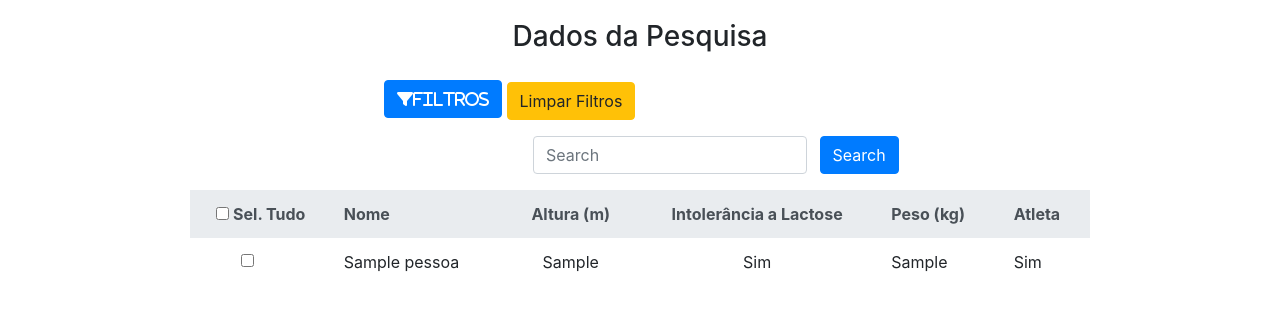
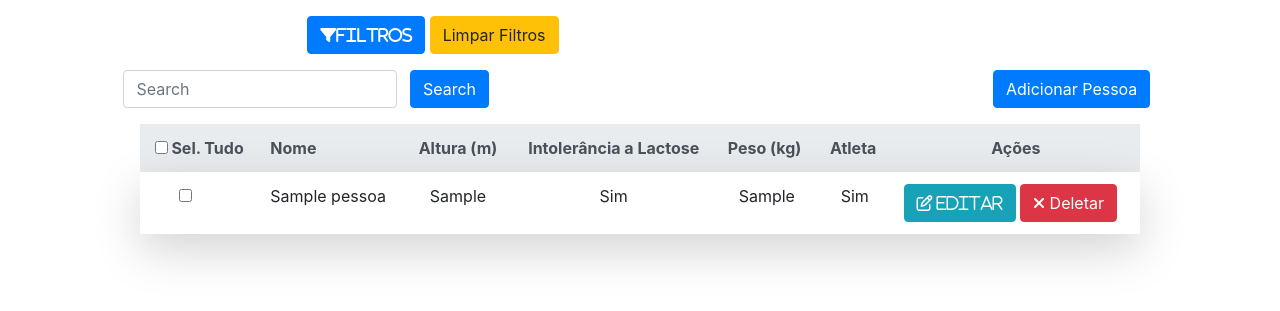
Before and after one commit to lucasmramires/pesquisa_de_pessoas, a PHP site: page / in a window 1280 px wide; the page is wider, and only the part inside the window is pictured. Shown: the top 311 px of that part. Run offline with PHP 8.4, Linux system fonts and the light colour scheme; tables that the repository leaves empty or names only in its code hold one stand-in row (values such as "Sample post"); some libraries are stand-ins or nearby versions.

Commit message:
layout hotfixes

```diff
--- a/index.php
+++ b/index.php
@@ -6,17 +6,13 @@ include_once 'php_action/db_connect.php';
 include_once 'includes/header.php';
 ?>
 
-<div class="row" id="background">
-    <div class="col s12 m6 push-m3">
-        <h3 id="title1">Dados da Pesquisa</h3>
+<form class="filters">
+    <p>
+    <div>
+        <a class="btn btn-primary" data-toggle="collapse" href="#collapseExample" role="button" aria-expanded="false" aria-controls="collapseExample"><i class="fa fa-filter" aria-hidden="true">Filtros</i></a>
+        <button class="btn btn-warning" type="submit">Limpar Filtros</button>
     </div>
-</div>
-<form class="filters">
-    <div >
-        <a class="btn btn-primary align-baseline" data-toggle="collapse" href="#collapseExample" role="button" aria-expanded="false" aria-controls="collapseExample"><i class="fa fa-filter" aria-hidden="true">Filtros</i></a>
-        <button class="btn btn-warning" type="submit">Limpar Filtros</button>
-
-    </div>
+    </p>
     <div class="collapse filter_types" id="collapseExample">
         <span><b>Altura: </b></span>
         <div class="form-check form-check-inline ind_form">
@@ -77,6 +73,7 @@ include_once 'includes/header.php';
     <div class="container">
         <input class="form-control mr-sm-2" type="text" placeholder="Search" aria-label="Search" name="nome">
         <button class="btn btn-primary my-2 my-sm-0" type="submit">Search</button>
+        <button class="btn btn-primary my-2 my-sm-0 add_person" type="submit">Adicionar Pessoa</button>
     </div>
 </form>
 </p>
@@ -91,6 +88,7 @@ include_once 'includes/header.php';
                     <th class="coluna2">Intolerância a Lactose</th>
                     <th class="coluna">Peso (kg)</th>
                     <th class="coluna">Atleta</th>
+                    <th class="coluna2">Ações </th>
                 </tr>
             </thead>
             <tbody>
@@ -99,13 +97,15 @@ include_once 'includes/header.php';
                 $resultado = filtro($connect, $_GET);
                 while($dados = mysqli_fetch_array($resultado)):
                 ?>
-                <tr>
+                <tr class="shadow-lg p-3 mb-5 bg-white rounded">
                     <td class="coluna2"><input class="form-check-input" type="checkbox" value="" id="defaultCheck1" name="check"></td>
-                    <td class="coluna"><?php echo $dados['nome']; ?></td>
+                    <td class="coluna "><?php echo $dados['nome']; ?></td>
                     <td class="coluna2"><?php echo $dados['altura']; ?></td>
                     <td class="coluna2"><?php echo ($dados['intolerancia'] == 0) ? "Não" : "Sim"; ?></td>
-                    <td class="coluna"><?php echo $dados['peso']; ?></td>
-                    <td class="coluna"><?php echo ($dados['atleta'] == 0) ? "Não" : "Sim"; ?></td>
+                    <td class="coluna2"><?php echo $dados['peso']; ?></td>
+                    <td class="coluna2"><?php echo ($dados['atleta'] == 0) ? "Não" : "Sim"; ?></td>
+                    <td><a class="btn btn-info" data-toggle="collapse" href="#collapseExample" role="button" aria-expanded="false" aria-controls="collapseExample"><i class="fa fa-pencil-square-o" aria-hidden="true"> Editar</i></a>
+                    <a class="btn btn-danger" data-toggle="collapse" href="#collapseExample" role="button" aria-expanded="false" aria-controls="collapseExample"><i class="fa fa-times" aria-hidden="true"></i> Deletar</i></a></td>
                 </tr>
                 <?php endwhile; ?>
 
--- a/stylesheet.css
+++ b/stylesheet.css
@@ -49,6 +49,7 @@
 
 #filter_types{
     text-align: left !important;
+
 }
 
 #global_form{
@@ -60,7 +61,7 @@
 .filters{
     position: relative;
     text-align: left;
-    margin-left: 30%;
+    margin-left: 24%;
 }
 
 #pag{
@@ -69,14 +70,18 @@
 }
 
 .table{
-    max-width: 900px;
+    max-width: 1000px;
     margin:auto;
 }
 
 #search_box{
     position: relative;
     top: 30%;
-    left: 35%;
+    margin-left: 6%;
+}
+
+.add_person{
+    margin-left: 45%;
 }
 
 #ind_form{
```
